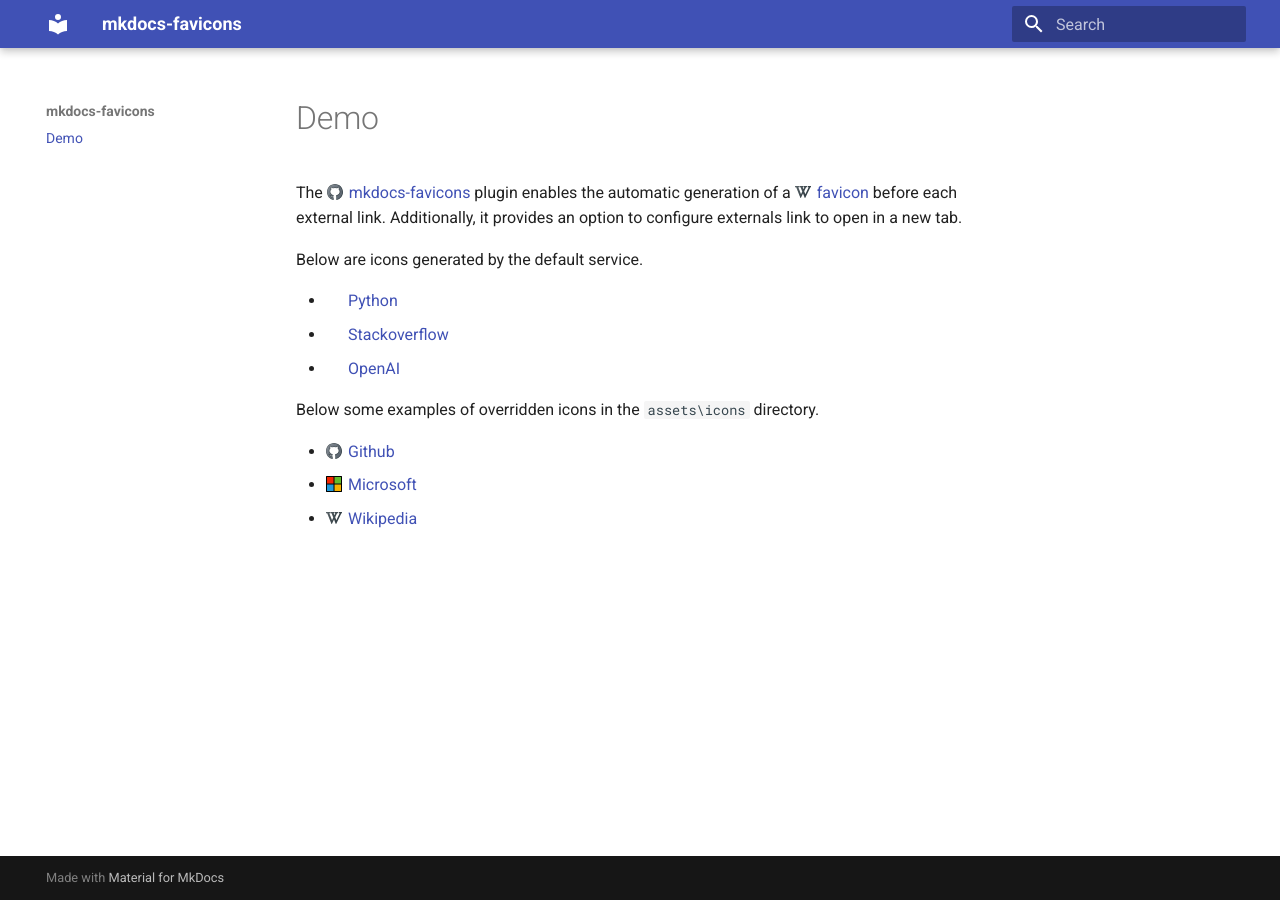
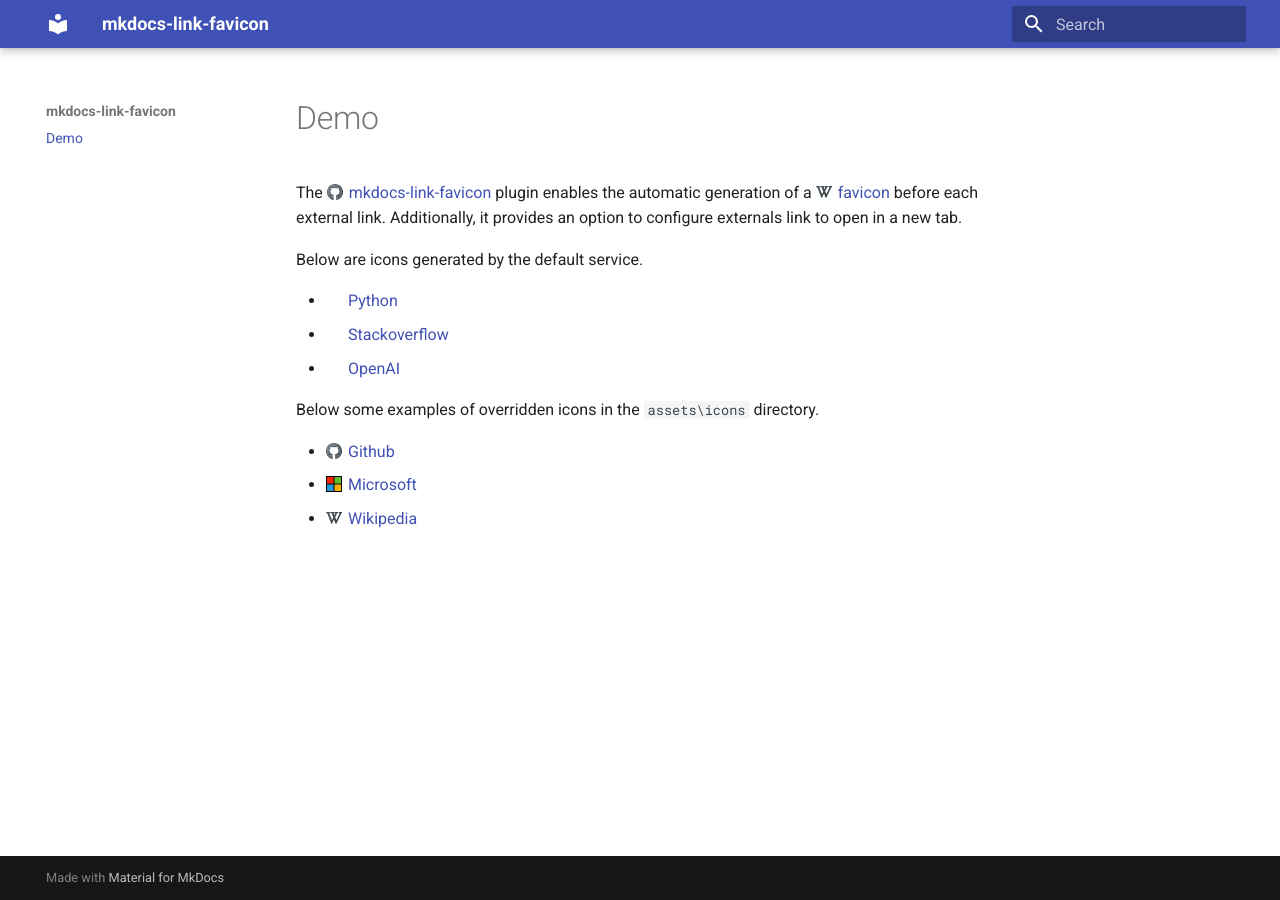
Before and after one commit to christophdebaene/mkdocs-favicons, an MkDocs documentation site: the page built from docs/index.md, in a window 1280 px wide. Built offline with MkDocs 1.6.1 and Material for MkDocs 9.7.7, drawn with Linux system fonts in a browser that asks for light colours.

Commit message:
Renamed to mkdocs-link-favicon

```diff
--- a/docs/assets/js/favicons.config.js
+++ b/docs/assets/js/link-favicon.config.js
@@ -1,4 +1,4 @@
-const faviconsConfig =
+const linkFaviconConfig =
 {
     provider: 'Google',
     openInNewWindow: true,
--- a/docs/assets/js/favicons.js
+++ b/docs/assets/js/link-favicon.js
@@ -59,6 +59,6 @@ function addFavicons(config) {
 
 if (typeof document$ !== "undefined") {
     document$.subscribe(function () {
-        addFavicons(faviconsConfig);
+        addFavicons(linkFaviconConfig);
     })
 }
--- a/docs/index.md
+++ b/docs/index.md
@@ -1,6 +1,6 @@
 # Demo
 
-The [mkdocs-favicons](https://github.com/christophdebaene/mkdocs-favicons) plugin enables the automatic generation of a [favicon](https://en.wikipedia.org/wiki/Favicon) before each external link. Additionally, it provides an option to configure externals link to open in a new tab.
+The [mkdocs-link-favicon](https://github.com/christophdebaene/mkdocs-link-favicon) plugin enables the automatic generation of a [favicon](https://en.wikipedia.org/wiki/Favicon) before each external link. Additionally, it provides an option to configure externals link to open in a new tab.
 
 Below are icons generated by the default service.
 
--- a/mkdocs.yml
+++ b/mkdocs.yml
@@ -1,11 +1,11 @@
-site_name: mkdocs-favicons
+site_name: mkdocs-link-favicon
 
 theme:
   name: material
 
 extra_javascript:
-    - assets/js/favicons.config.js
-    - assets/js/favicons.js
+    - assets/js/link-favicon.config.js
+    - assets/js/link-favicon.js
 
 extra_css:
-    - assets/css/favicons.css
+    - assets/css/link-favicon.css
```
Also changed, not shown: README.md (+5 -5 lines), docs/assets/css/link-favicon.css (renamed from docs/assets/css/favicons.css).
